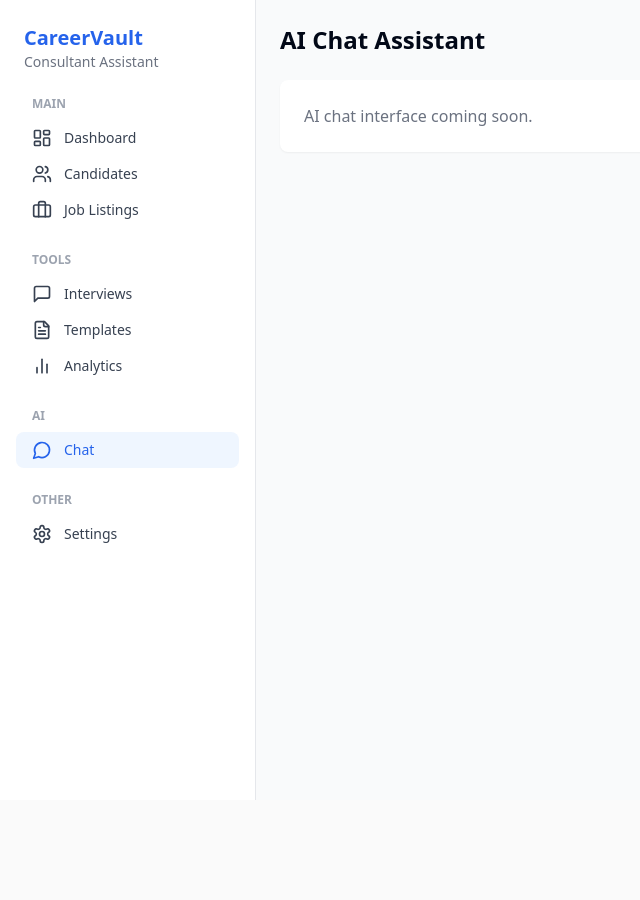
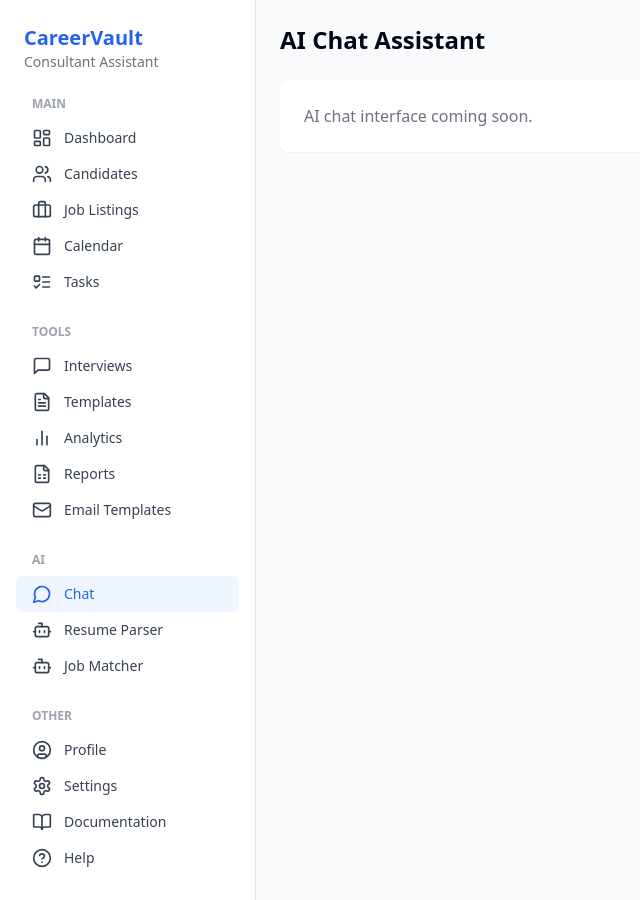
Before and after one commit to SwitchZA021/clone-master-creation, a React (Vite) app: page /chat in a window 1280 px wide. Shown: the whole page, without its empty margins (0-640 px from the left). Before the commit the page ends 800 px from the top, so only its background shows below. Built offline with nearby package versions, Linux system fonts and the light colour scheme.

Commit message:
Add initial project files
This commit includes the initial setup of the project with various components, pages, and configuration files. The structure is established for further development and feature implementation.
[skip gpt_engineer]

```diff
--- a/src/App.tsx
+++ b/src/App.tsx
@@ -12,6 +12,15 @@ import Templates from "./pages/Templates";
 import Analytics from "./pages/Analytics";
 import Settings from "./pages/Settings";
 import Chat from "./pages/Chat";
+import Calendar from "./pages/Calendar";
+import Tasks from "./pages/Tasks";
+import Reports from "./pages/Reports";
+import EmailTemplates from "./pages/EmailTemplates";
+import ResumeParser from "./pages/ResumeParser";
+import JobMatcher from "./pages/JobMatcher";
+import Profile from "./pages/Profile";
+import Documentation from "./pages/Documentation";
+import Help from "./pages/Help";
 
 const queryClient = new QueryClient();
 
@@ -25,11 +34,20 @@ const App = () => (
           <Route path="/" element={<Index />} />
           <Route path="/candidates" element={<Candidates />} />
           <Route path="/jobs" element={<Jobs />} />
-          <Route path="/interviews" element={<Interviews />} />
+          <Route path="/interviews" element={<Templates />} />
           <Route path="/templates" element={<Templates />} />
           <Route path="/analytics" element={<Analytics />} />
+          <Route path="/calendar" element={<Calendar />} />
+          <Route path="/tasks" element={<Tasks />} />
+          <Route path="/reports" element={<Reports />} />
+          <Route path="/email-templates" element={<EmailTemplates />} />
           <Route path="/chat" element={<Chat />} />
+          <Route path="/resume-parser" element={<ResumeParser />} />
+          <Route path="/job-matcher" element={<JobMatcher />} />
+          <Route path="/profile" element={<Profile />} />
           <Route path="/settings" element={<Settings />} />
+          <Route path="/docs" element={<Documentation />} />
+          <Route path="/help" element={<Help />} />
           <Route path="*" element={<NotFound />} />
         </Routes>
       </BrowserRouter>
--- a/src/components/MainSidebar.tsx
+++ b/src/components/MainSidebar.tsx
@@ -1,4 +1,4 @@
-import { LayoutDashboard, Users, Briefcase, MessageSquare, FileText, BarChart2, Settings, MessageCircle } from "lucide-react";
+import { LayoutDashboard, Users, Briefcase, MessageSquare, FileText, BarChart2, Settings, MessageCircle, Calendar, ListTodo, FileSpreadsheet, Mail, Bot, BookOpen, UserCircle, HelpCircle } from "lucide-react";
 import { cn } from "@/lib/utils";
 import { Link, useLocation } from "react-router-dom";
 
@@ -7,17 +7,26 @@ const sidebarItems = [
     { icon: LayoutDashboard, label: "Dashboard", href: "/" },
     { icon: Users, label: "Candidates", href: "/candidates" },
     { icon: Briefcase, label: "Job Listings", href: "/jobs" },
+    { icon: Calendar, label: "Calendar", href: "/calendar" },
+    { icon: ListTodo, label: "Tasks", href: "/tasks" },
   ]},
   { section: "TOOLS", items: [
     { icon: MessageSquare, label: "Interviews", href: "/interviews" },
     { icon: FileText, label: "Templates", href: "/templates" },
     { icon: BarChart2, label: "Analytics", href: "/analytics" },
+    { icon: FileSpreadsheet, label: "Reports", href: "/reports" },
+    { icon: Mail, label: "Email Templates", href: "/email-templates" },
   ]},
   { section: "AI", items: [
     { icon: MessageCircle, label: "Chat", href: "/chat" },
+    { icon: Bot, label: "Resume Parser", href: "/resume-parser" },
+    { icon: Bot, label: "Job Matcher", href: "/job-matcher" },
   ]},
   { section: "OTHER", items: [
+    { icon: UserCircle, label: "Profile", href: "/profile" },
     { icon: Settings, label: "Settings", href: "/settings" },
+    { icon: BookOpen, label: "Documentation", href: "/docs" },
+    { icon: HelpCircle, label: "Help", href: "/help" },
   ]},
 ];
 
```
